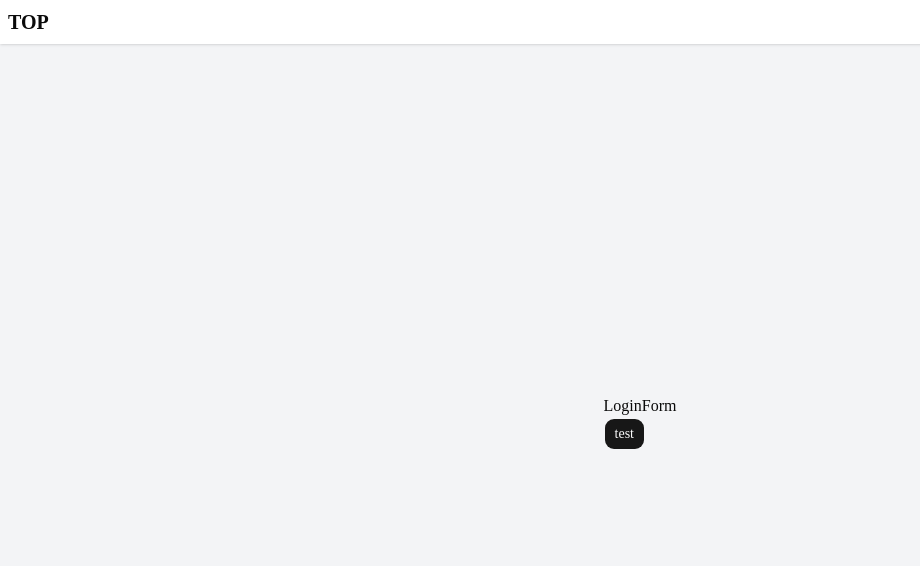
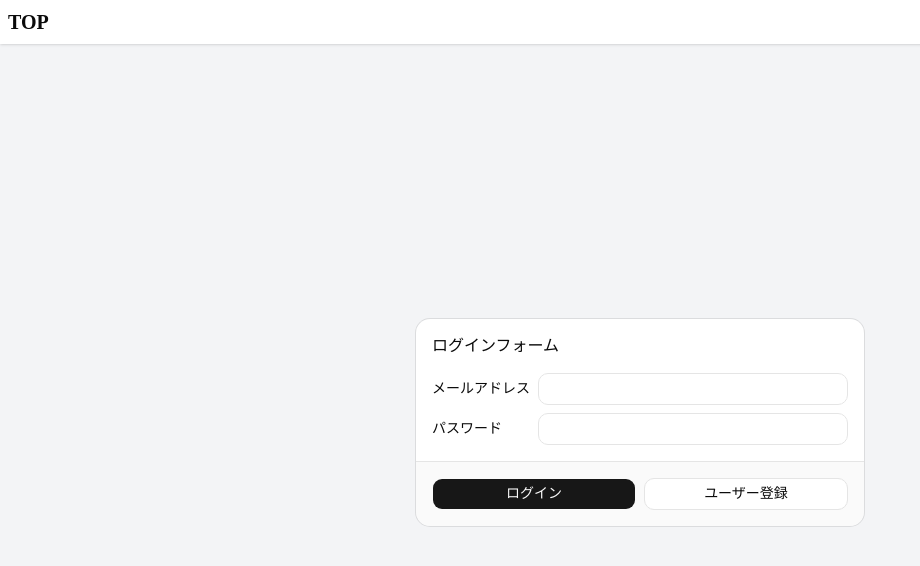
Before and after one commit to zakzakst/next-practice-template, a Next.js app: page /login in a window 1280 px wide. Shown: the top 566 px of the page, without its empty margins (0-920 px from the left). Built offline with nearby package versions, Linux system fonts and the light colour scheme; no server answers.

Commit message:
トースト表示実装

```diff
--- a/app/api/auth/logout/route.ts
+++ b/app/api/auth/logout/route.ts
@@ -1,6 +1,10 @@
 import { NextResponse } from "next/server";
 
+import { apiDelay } from "@/lib/api";
+
 export const POST = async () => {
+  await apiDelay();
+
   const response = NextResponse.json({
     message: "ログアウト成功",
   });
--- a/app/api/auth/me/route.ts
+++ b/app/api/auth/me/route.ts
@@ -1,9 +1,11 @@
 import { NextResponse } from "next/server";
 
 import { users } from "@/dummy-db/user";
+import { apiDelay } from "@/lib/api";
 import { getJwtPayload } from "@/lib/jwt";
 
 export const GET = async () => {
+  await apiDelay();
   const jwtPayload = await getJwtPayload();
   const user = users.find((u) => u.id === jwtPayload?.id);
 
--- a/app/layout.tsx
+++ b/app/layout.tsx
@@ -2,6 +2,7 @@ import type { Metadata } from "next";
 
 import "./globals.css";
 import { Navbar } from "@/components/common/Navbar";
+import { Toaster } from "@/components/ui/sonner";
 import { AuthProvider } from "@/contexts/AuthContext";
 
 export const metadata: Metadata = {
@@ -21,6 +22,7 @@ const Layout = ({
           <Navbar className="sticky top-0 z-30" />
           <main className="container mx-auto py-6">{children}</main>
         </AuthProvider>
+        <Toaster />
       </body>
     </html>
   );
--- a/app/login/page.tsx
+++ b/app/login/page.tsx
@@ -1,8 +1,15 @@
+import type { Metadata } from "next";
+
 import { LoginForm } from "@/components/features/auth/LoginForm";
+
+export const metadata: Metadata = {
+  title: "ログイン",
+  description: "フォームを入力してログインしてください",
+};
 
 const Page = () => {
   return (
-    <div className="grid h-full place-content-center">
+    <div className="grid h-full w-full place-items-center">
       <LoginForm />
     </div>
   );
--- a/components/common/Navbar/index.tsx
+++ b/components/common/Navbar/index.tsx
@@ -15,8 +15,6 @@ export const Navbar = ({ className }: Props) => {
   const { me, logout, isLoading, isMutating } = useAuth();
   const pathname = usePathname();
 
-  if (isLoading || isMutating) return null;
-
   return (
     <nav className={cn("bg-white p-2 shadow-sm", className)}>
       <div className="flex items-center gap-2">
@@ -29,6 +27,7 @@ export const Navbar = ({ className }: Props) => {
             </Link>
           )}
         </div>
+        {!isLoading && !isMutating && (
           <div className="ml-auto flex items-center gap-2">
             {me ? (
               <>
@@ -45,6 +44,7 @@ export const Navbar = ({ className }: Props) => {
               </>
             )}
           </div>
+        )}
       </div>
     </nav>
   );
--- a/components/features/auth/LoginForm/index.tsx
+++ b/components/features/auth/LoginForm/index.tsx
@@ -1,10 +1,21 @@
 "use client";
 
+import Link from "next/link";
 import { useRouter } from "next/navigation";
 
 import { Button } from "@/components/ui/button";
+import {
+  Card,
+  CardContent,
+  CardFooter,
+  CardHeader,
+  CardTitle,
+} from "@/components/ui/card";
+import { Input } from "@/components/ui/input";
+import { Label } from "@/components/ui/label";
 import { useAuth } from "@/contexts/AuthContext";
 import { useAuthLogin } from "@/hooks/useAuth";
+import { toast } from "sonner";
 
 export const LoginForm = () => {
   const router = useRouter();
@@ -19,20 +30,40 @@ export const LoginForm = () => {
     });
     if (res.ok) {
       await meMutate();
+      toast("ログインしました");
       router.push("/");
     } else {
-      alert("ログインに失敗しました");
+      toast("ログインに失敗しました");
     }
   };
 
   return (
-    <div>
-      LoginForm
-      <p>
-        <Button onClick={handleSubmit} disabled={isMutating}>
-          test
-        </Button>
-      </p>
+    <div className="w-full max-w-md">
+      <Card>
+        <CardHeader>
+          <CardTitle>ログインフォーム</CardTitle>
+        </CardHeader>
+        <CardContent>
+          <div className="grid grid-cols-[max-content_1fr] gap-2">
+            <Label className="col-span-2 grid grid-cols-subgrid">
+              <span>メールアドレス</span>
+              <Input />
+            </Label>
+            <Label className="col-span-2 grid grid-cols-subgrid">
+              <span>パスワード</span>
+              <Input type="password" />
+            </Label>
+          </div>
+        </CardContent>
+        <CardFooter className="grid grid-cols-2 gap-2">
+          <Button onClick={handleSubmit} disabled={isMutating}>
+            ログイン
+          </Button>
+          <Button variant="outline" asChild>
+            <Link href="/register">ユーザー登録</Link>
+          </Button>
+        </CardFooter>
+      </Card>
     </div>
   );
 };
--- /dev/null
+++ b/components/ui/card.tsx
@@ -0,0 +1,103 @@
+import * as React from "react";
+
+import { cn } from "@/lib/utils";
+
+function Card({
+  className,
+  size = "default",
+  ...props
+}: React.ComponentProps<"div"> & { size?: "default" | "sm" }) {
+  return (
+    <div
+      data-slot="card"
+      data-size={size}
+      className={cn(
+        "group/card bg-card text-card-foreground ring-foreground/10 flex flex-col gap-4 overflow-hidden rounded-xl py-4 text-sm ring-1 has-data-[slot=card-footer]:pb-0 has-[>img:first-child]:pt-0 data-[size=sm]:gap-3 data-[size=sm]:py-3 data-[size=sm]:has-data-[slot=card-footer]:pb-0 *:[img:first-child]:rounded-t-xl *:[img:last-child]:rounded-b-xl",
+        className,
+      )}
+      {...props}
+    />
+  );
+}
+
+function CardHeader({ className, ...props }: React.ComponentProps<"div">) {
+  return (
+    <div
+      data-slot="card-header"
+      className={cn(
+        "group/card-header @container/card-header grid auto-rows-min items-start gap-1 rounded-t-xl px-4 group-data-[size=sm]/card:px-3 has-data-[slot=card-action]:grid-cols-[1fr_auto] has-data-[slot=card-description]:grid-rows-[auto_auto] [.border-b]:pb-4 group-data-[size=sm]/card:[.border-b]:pb-3",
+        className,
+      )}
+      {...props}
+    />
+  );
+}
+
+function CardTitle({ className, ...props }: React.ComponentProps<"div">) {
+  return (
+    <div
+      data-slot="card-title"
+      className={cn(
+        "font-heading text-base leading-snug font-medium group-data-[size=sm]/card:text-sm",
+        className,
+      )}
+      {...props}
+    />
+  );
+}
+
+function CardDescription({ className, ...props }: React.ComponentProps<"div">) {
+  return (
+    <div
+      data-slot="card-description"
+      className={cn("text-muted-foreground text-sm", className)}
+      {...props}
+    />
+  );
+}
+
+function CardAction({ className, ...props }: React.ComponentProps<"div">) {
+  return (
+    <div
+      data-slot="card-action"
+      className={cn(
+        "col-start-2 row-span-2 row-start-1 self-start justify-self-end",
+        className,
+      )}
+      {...props}
+    />
+  );
+}
+
+function CardContent({ className, ...props }: React.ComponentProps<"div">) {
+  return (
+    <div
+      data-slot="card-content"
+      className={cn("px-4 group-data-[size=sm]/card:px-3", className)}
+      {...props}
+    />
+  );
+}
+
+function CardFooter({ className, ...props }: React.ComponentProps<"div">) {
+  return (
+    <div
+      data-slot="card-footer"
+      className={cn(
+        "bg-muted/50 flex items-center rounded-b-xl border-t p-4 group-data-[size=sm]/card:p-3",
+        className,
+      )}
+      {...props}
+    />
+  );
+}
+
+export {
+  Card,
+  CardHeader,
+  CardFooter,
+  CardTitle,
+  CardAction,
+  CardDescription,
+  CardContent,
+};
--- /dev/null
+++ b/components/ui/input.tsx
@@ -0,0 +1,19 @@
+import * as React from "react";
+
+import { cn } from "@/lib/utils";
+
+function Input({ className, type, ...props }: React.ComponentProps<"input">) {
+  return (
+    <input
+      type={type}
+      data-slot="input"
+      className={cn(
+        "border-input file:text-foreground placeholder:text-muted-foreground focus-visible:border-ring focus-visible:ring-ring/50 disabled:bg-input/50 aria-invalid:border-destructive aria-invalid:ring-destructive/20 dark:bg-input/30 dark:disabled:bg-input/80 dark:aria-invalid:border-destructive/50 dark:aria-invalid:ring-destructive/40 h-8 w-full min-w-0 rounded-lg border bg-transparent px-2.5 py-1 text-base transition-colors outline-none file:inline-flex file:h-6 file:border-0 file:bg-transparent file:text-sm file:font-medium focus-visible:ring-3 disabled:pointer-events-none disabled:cursor-not-allowed disabled:opacity-50 aria-invalid:ring-3 md:text-sm",
+        className,
+      )}
+      {...props}
+    />
+  );
+}
+
+export { Input };
--- /dev/null
+++ b/components/ui/label.tsx
@@ -0,0 +1,24 @@
+"use client";
+
+import * as React from "react";
+
+import { cn } from "@/lib/utils";
+import { Label as LabelPrimitive } from "radix-ui";
+
+function Label({
+  className,
+  ...props
+}: React.ComponentProps<typeof LabelPrimitive.Root>) {
+  return (
+    <LabelPrimitive.Root
+      data-slot="label"
+      className={cn(
+        "flex items-center gap-2 text-sm leading-none font-medium select-none group-data-[disabled=true]:pointer-events-none group-data-[disabled=true]:opacity-50 peer-disabled:cursor-not-allowed peer-disabled:opacity-50",
+        className,
+      )}
+      {...props}
+    />
+  );
+}
+
+export { Label };
--- /dev/null
+++ b/components/ui/sonner.tsx
@@ -0,0 +1,45 @@
+"use client";
+
+import {
+  CircleCheckIcon,
+  InfoIcon,
+  Loader2Icon,
+  OctagonXIcon,
+  TriangleAlertIcon,
+} from "lucide-react";
+import { useTheme } from "next-themes";
+import { Toaster as Sonner, type ToasterProps } from "sonner";
+
+const Toaster = ({ ...props }: ToasterProps) => {
+  const { theme = "system" } = useTheme();
+
+  return (
+    <Sonner
+      theme={theme as ToasterProps["theme"]}
+      className="toaster group"
+      icons={{
+        success: <CircleCheckIcon className="size-4" />,
+        info: <InfoIcon className="size-4" />,
+        warning: <TriangleAlertIcon className="size-4" />,
+        error: <OctagonXIcon className="size-4" />,
+        loading: <Loader2Icon className="size-4 animate-spin" />,
+      }}
+      style={
+        {
+          "--normal-bg": "var(--popover)",
+          "--normal-text": "var(--popover-foreground)",
+          "--normal-border": "var(--border)",
+          "--border-radius": "var(--radius)",
+        } as React.CSSProperties
+      }
+      toastOptions={{
+        classNames: {
+          toast: "cn-toast",
+        },
+      }}
+      {...props}
+    />
+  );
+};
+
+export { Toaster };
--- a/contexts/AuthContext.tsx
+++ b/contexts/AuthContext.tsx
@@ -7,6 +7,7 @@ import { useRouter } from "next/navigation";
 
 import { useAuthLogout, useAuthMe } from "@/hooks/useAuth";
 import { AuthMeResponse } from "@/types/api/auth";
+import { toast } from "sonner";
 
 type AuthContextType = {
   me?: AuthMeResponse | null;
@@ -29,8 +30,10 @@ export const AuthProvider = ({ children }: { children: React.ReactNode }) => {
   }, [mutate]);
 
   const logout = useCallback(async () => {
+    // TODO: エラー時の処理
     await trigger();
     await mutate();
+    toast("ログアウトしました");
     router.push("/login");
   }, [trigger, mutate, router]);
 
--- a/package.json
+++ b/package.json
@@ -19,10 +19,12 @@
     "jsonwebtoken": "^9.0.3",
     "lucide-react": "^1.7.0",
     "next": "16.2.3",
+    "next-themes": "^0.4.6",
     "radix-ui": "^1.4.3",
     "react": "19.2.4",
     "react-dom": "19.2.4",
     "shadcn": "^4.2.0",
+    "sonner": "^2.0.7",
     "swr": "^2.4.1",
     "tailwind-merge": "^3.5.0",
     "tw-animate-css": "^1.4.0"
```
Also changed, not shown: 2 other files (tests, documents, lock files or other folders). Lines whose indentation alone changed are shown as unchanged.
